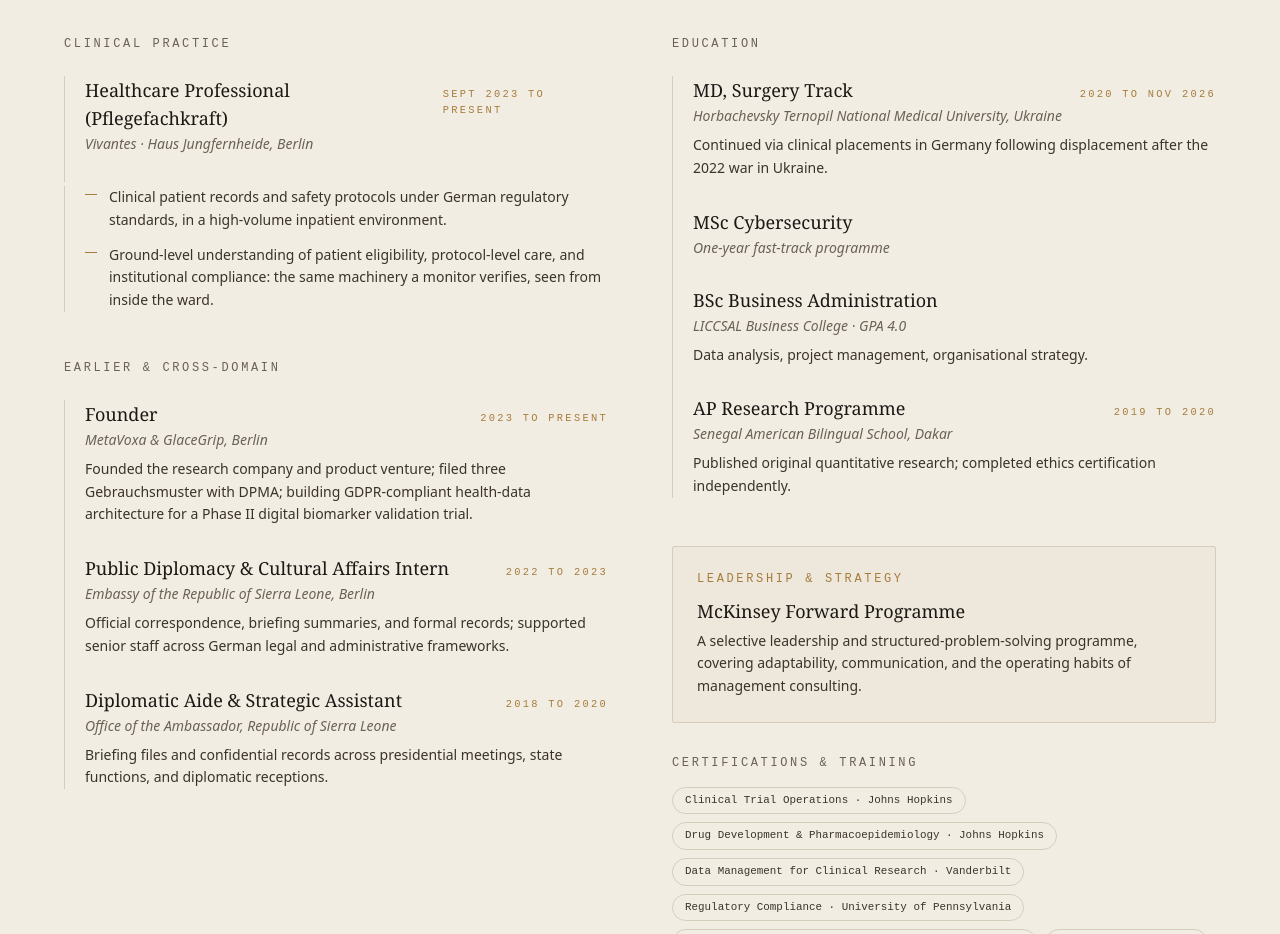
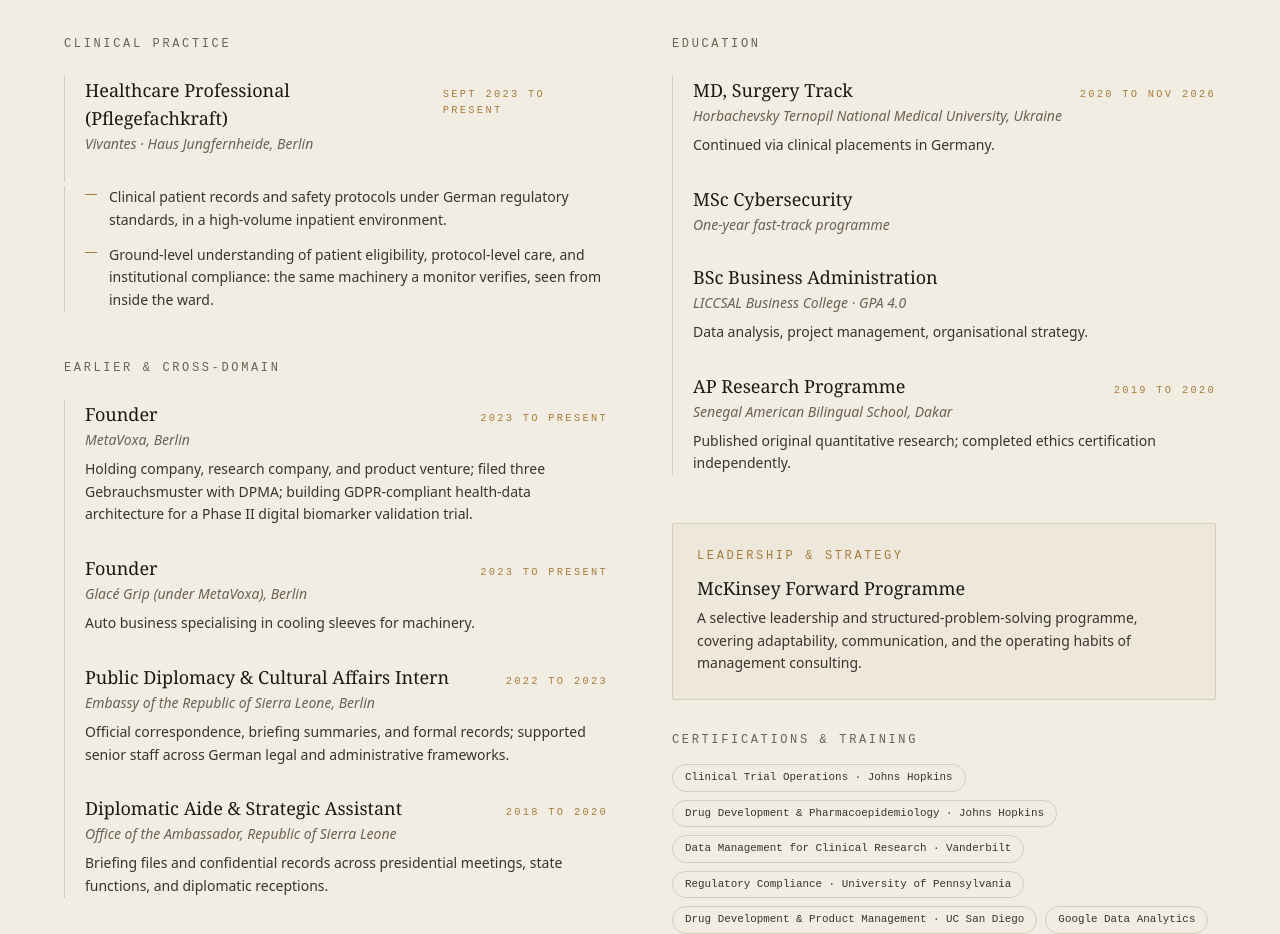
Before and after one commit to semresident222-collab/Martha-Wuya-Koroma, a Next.js app: page / in a window 1280 px wide. Shown: the part 6680-7614 px from the top of the page. Built offline with nearby package versions, Linux system fonts and the light colour scheme.

Commit message:
Separate MetaVoxa/GlacéGrip; reframe MD Surgery Track note

```diff
--- a/components/Background.tsx
+++ b/components/Background.tsx
@@ -16,7 +16,7 @@ const EDUCATION = [
     title: 'MD, Surgery Track',
     org: 'Horbachevsky Ternopil National Medical University, Ukraine',
     period: '2020 to Nov 2026',
-    note: 'Continued via clinical placements in Germany following displacement after the 2022 war in Ukraine.',
+    note: 'Continued via clinical placements in Germany.',
   },
   {
     title: 'MSc Cybersecurity',
@@ -41,9 +41,15 @@ const EDUCATION = [
 const BACKGROUND = [
   {
     title: 'Founder',
-    org: 'MetaVoxa & GlaceGrip, Berlin',
+    org: 'MetaVoxa, Berlin',
     period: '2023 to Present',
-    note: 'Founded the research company and product venture; filed three Gebrauchsmuster with DPMA; building GDPR-compliant health-data architecture for a Phase II digital biomarker validation trial.',
+    note: 'Holding company, research company, and product venture; filed three Gebrauchsmuster with DPMA; building GDPR-compliant health-data architecture for a Phase II digital biomarker validation trial.',
+  },
+  {
+    title: 'Founder',
+    org: 'Glacé Grip (under MetaVoxa), Berlin',
+    period: '2023 to Present',
+    note: 'Auto business specialising in cooling sleeves for machinery.',
   },
   {
     title: 'Public Diplomacy & Cultural Affairs Intern',
```
